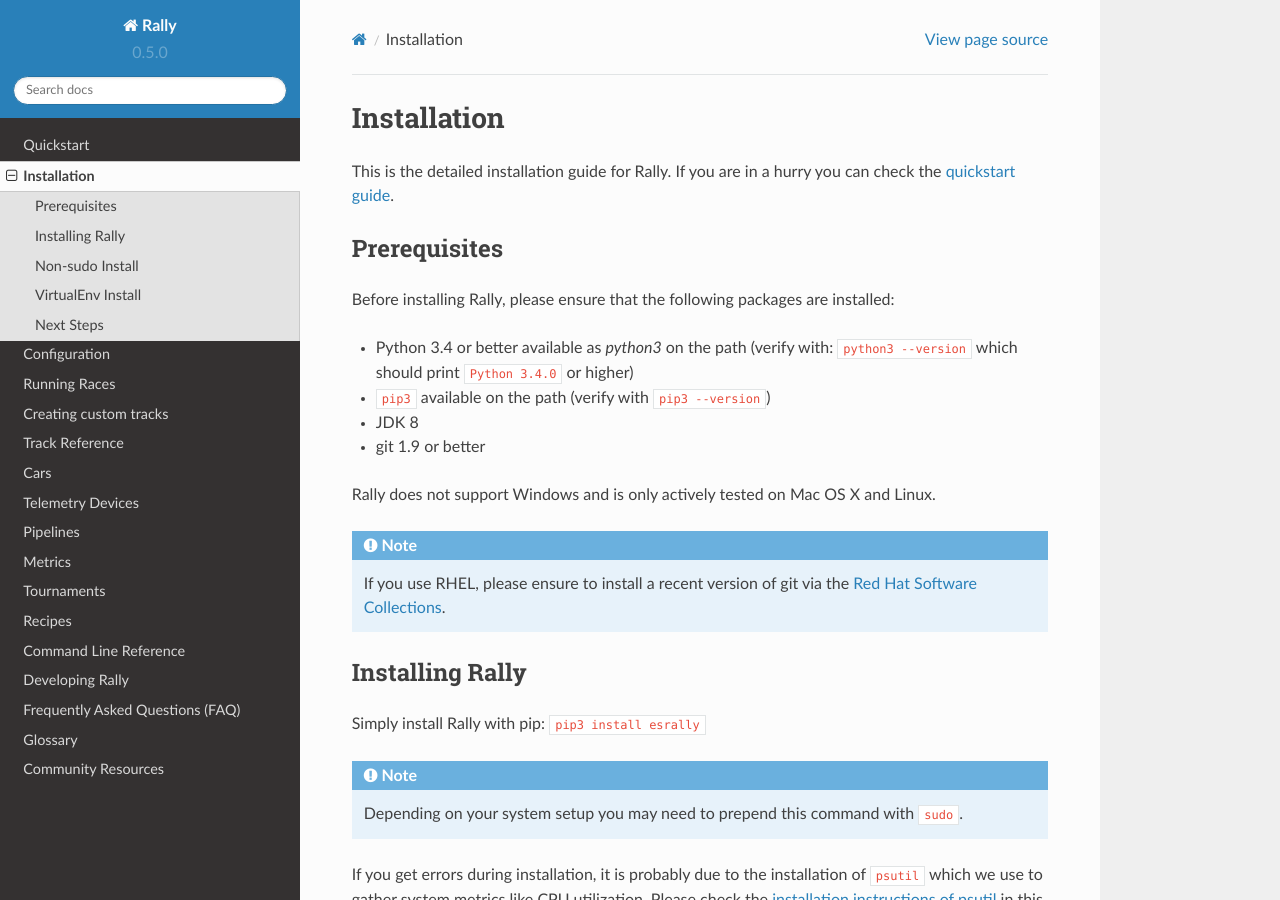
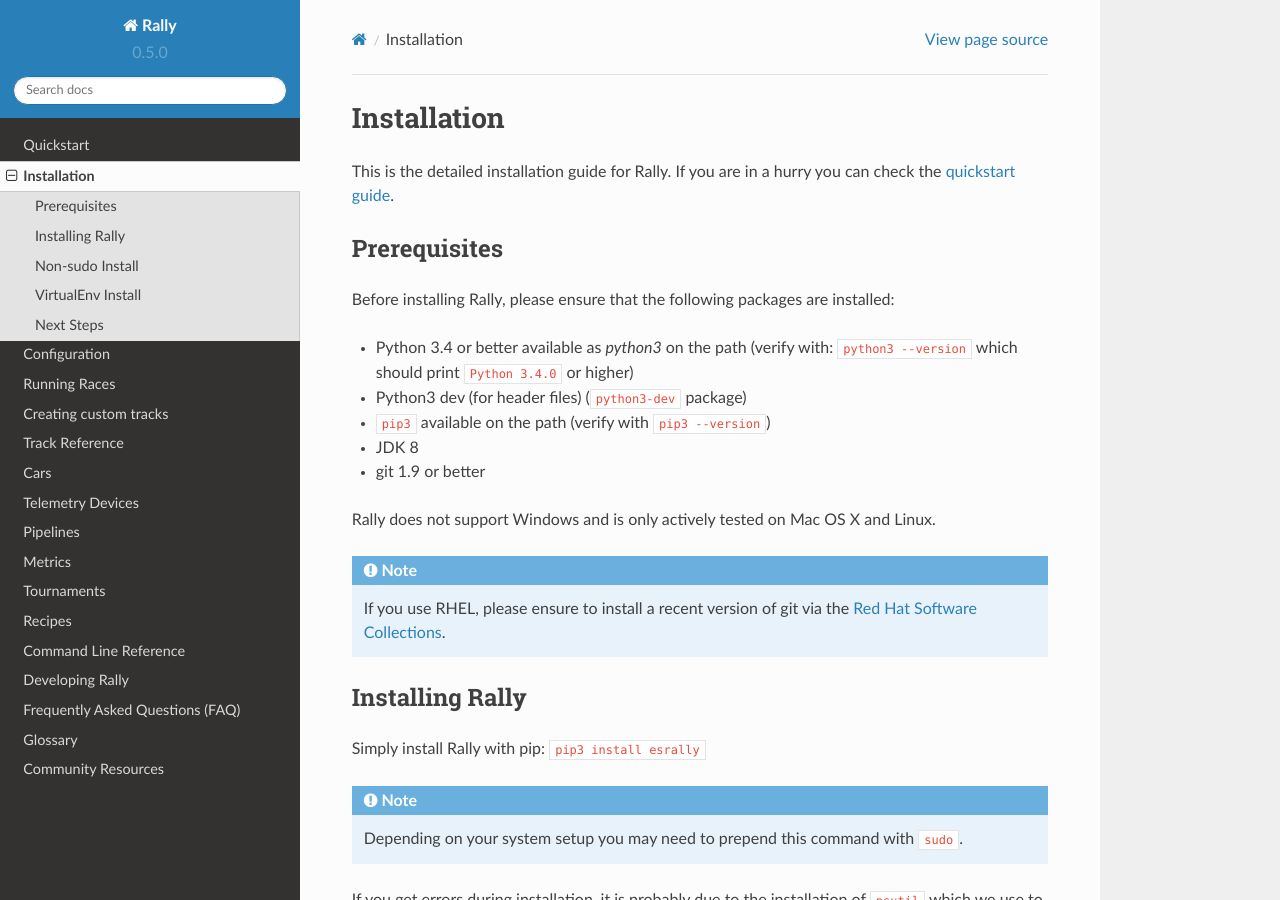
Before and after one commit to elastic/rally, a Sphinx documentation site: the page built from docs/install.rst, in a window 1280 px wide and 900 px high. Built offline with Sphinx 7.4.7 and the Read the Docs theme 2.0.0, drawn with Linux system fonts in a browser that asks for light colours.

Commit message:
Add python dev as requirement too
Following install tutorial from a fresh Debian, had to install python3-dev as well to fix ``psutil/_psutil_linux.c:12:20: fatal error: Python.h: No such file or directory ``error when running ``pip3 install esrally``

```diff
--- a/docs/install.rst
+++ b/docs/install.rst
@@ -9,6 +9,7 @@
 Before installing Rally, please ensure that the following packages are installed:
 
 * Python 3.4 or better available as `python3` on the path (verify with: ``python3 --version`` which should print ``Python 3.4.0`` or higher)
+* Python3 dev (for header files) (``python3-dev`` package)
 * ``pip3`` available on the path (verify with ``pip3 --version``)
 * JDK 8
 * git 1.9 or better
```
